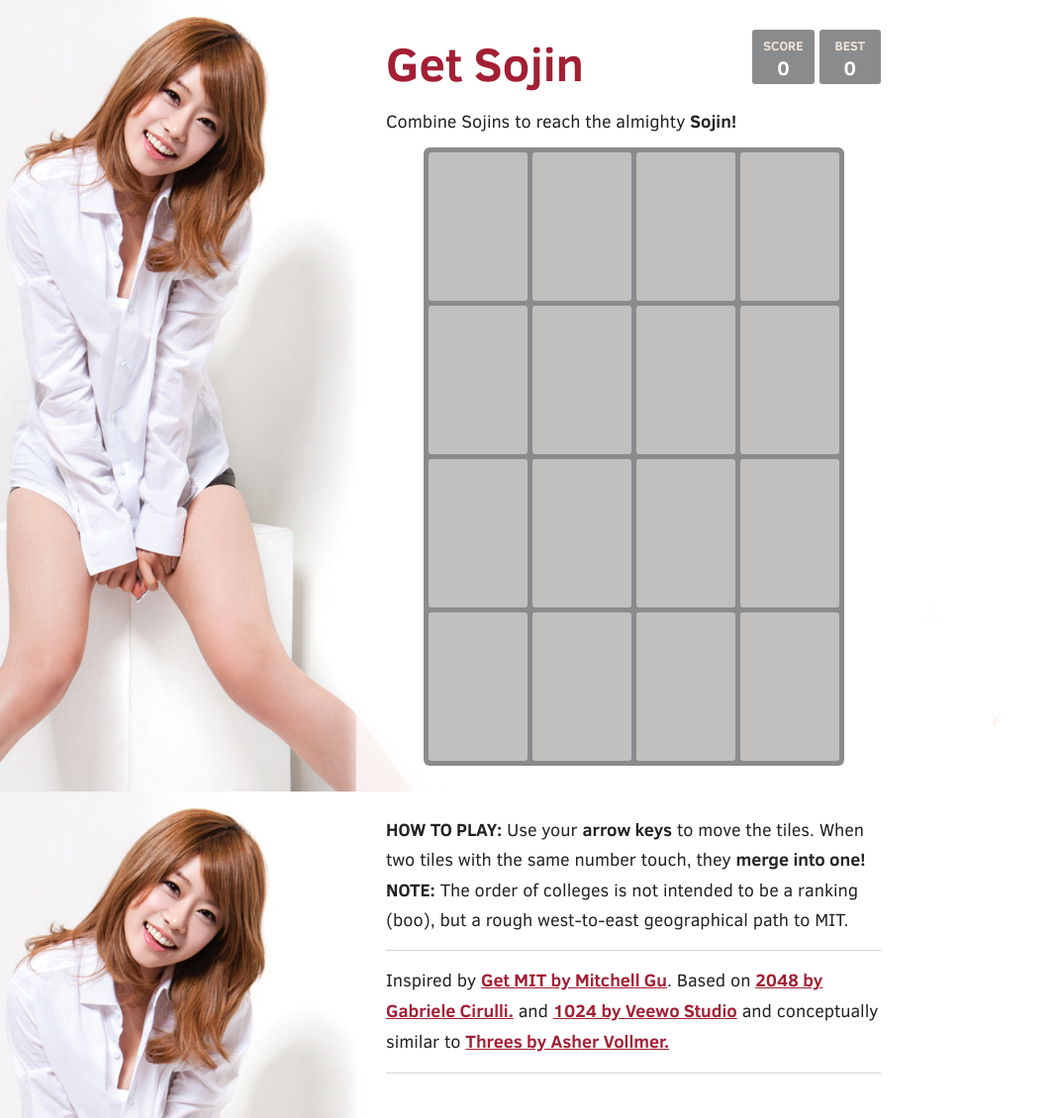
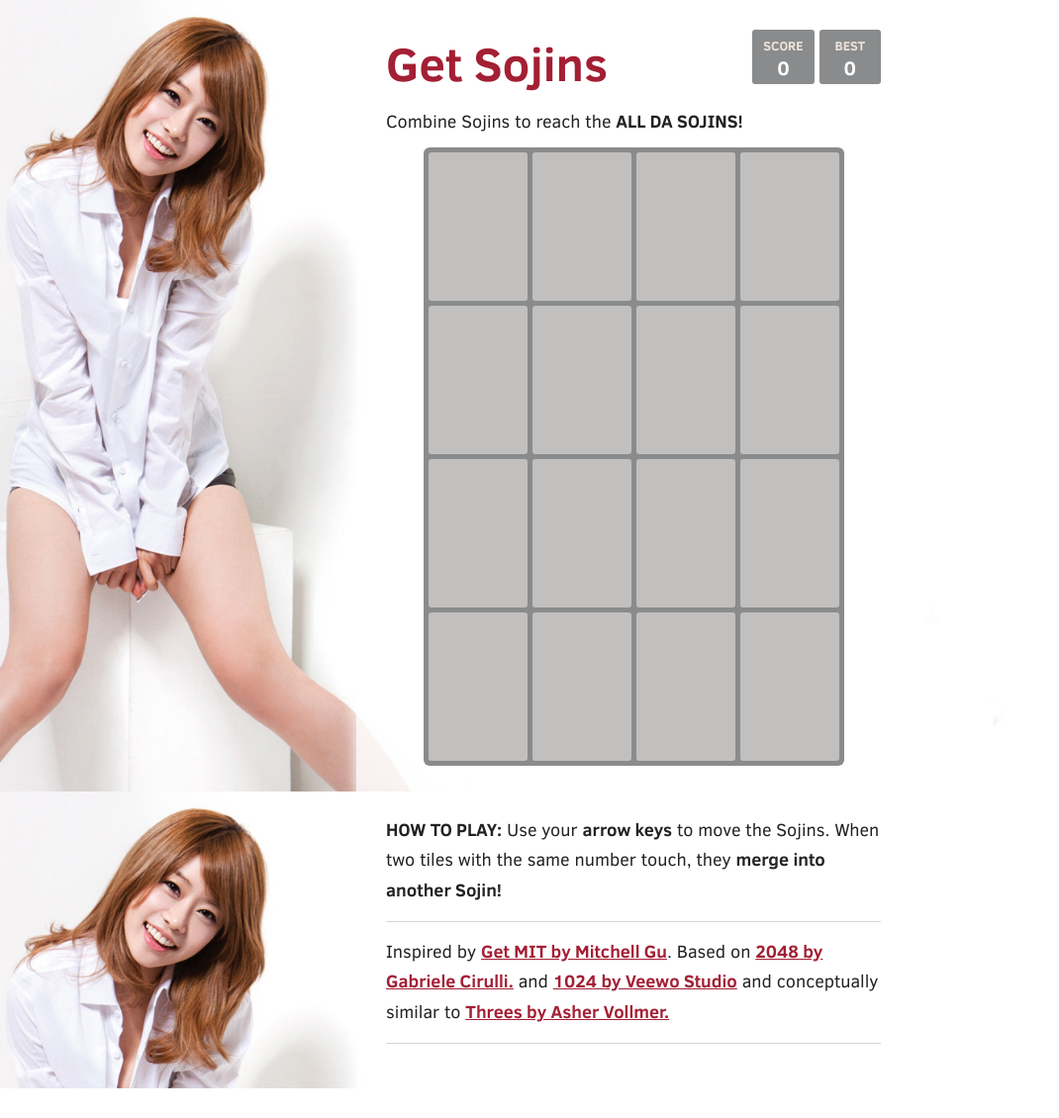
Before and after one commit to ksojin/ksojin.github.io, a plain HTML site: page index.html in a window 1280 px wide. Shown: the whole page at 99% size, without its empty margins (0-1070 px from the left). After the commit the page ends 1100 px from the top, so only its background shows below. Drawn offline with Linux system fonts and the light colour scheme; a script that the page names is missing.

Commit message:
Changed some text

```diff
--- a/index.html
+++ b/index.html
@@ -16,13 +16,13 @@
 <body>
   <div class="container">
     <div class="heading">
-      <h1 class="title">Get Sojin</h1>
+      <h1 class="title">Get Sojins</h1>
       <div class="scores-container">
         <div class="score-container">0</div>
         <div class="best-container">0</div>
       </div>
     </div>
-    <p class="game-intro">Combine Sojins to reach the almighty <strong>Sojin!</strong></p>
+    <p class="game-intro">Combine Sojins to reach the <strong>ALL DA SOJINS!</strong></p>
 
     <div class="game-container">
       <div class="game-message">
@@ -66,8 +66,7 @@
     </div>
 
     <p class="game-explanation">
-      <strong class="important">How to play:</strong> Use your <strong>arrow keys</strong> to move the tiles. When two tiles with the same number touch, they <strong>merge into one!</strong>
-      <br><strong class="important">Note:</strong> The order of colleges is not intended to be a ranking (boo), but a rough west-to-east geographical path to MIT.
+      <strong class="important">How to play:</strong> Use your <strong>arrow keys</strong> to move the Sojins. When two tiles with the same number touch, they <strong>merge into another Sojin!</strong>
     </p>
     <hr>
     <p>
```
